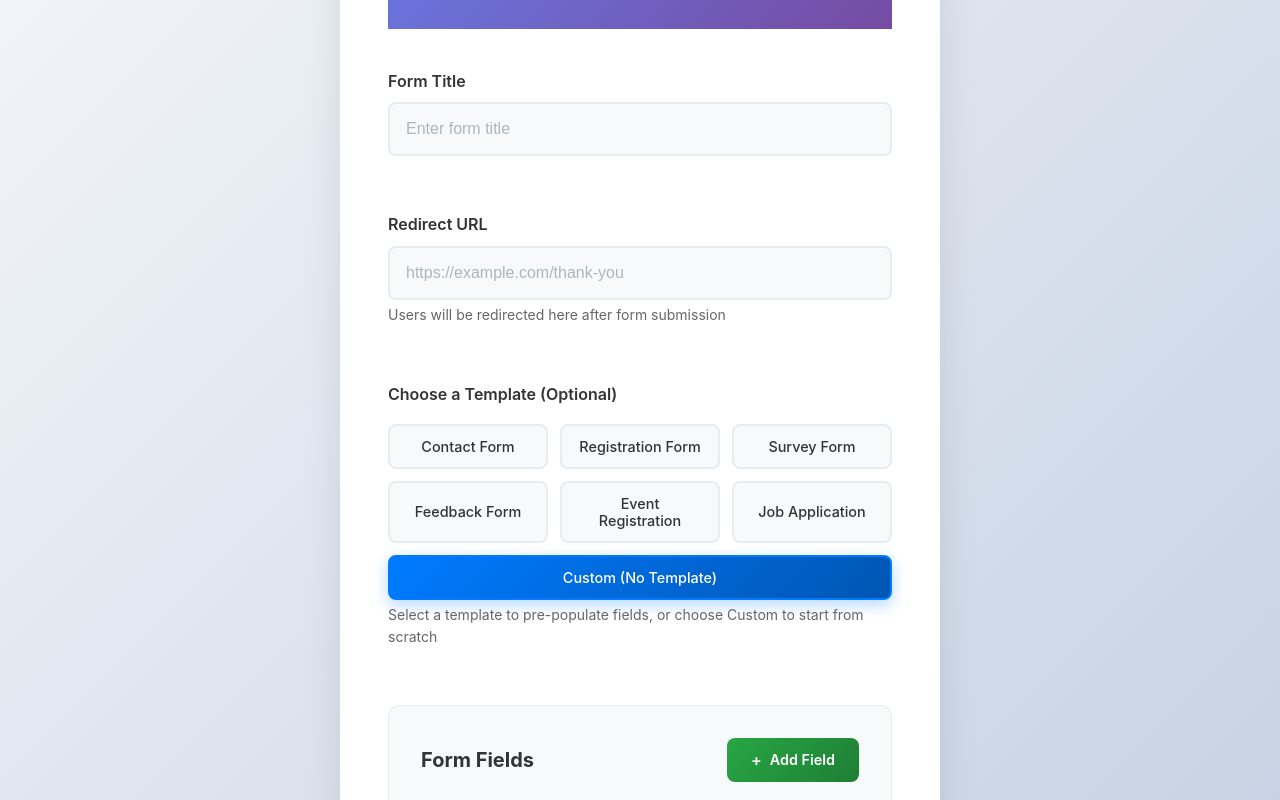
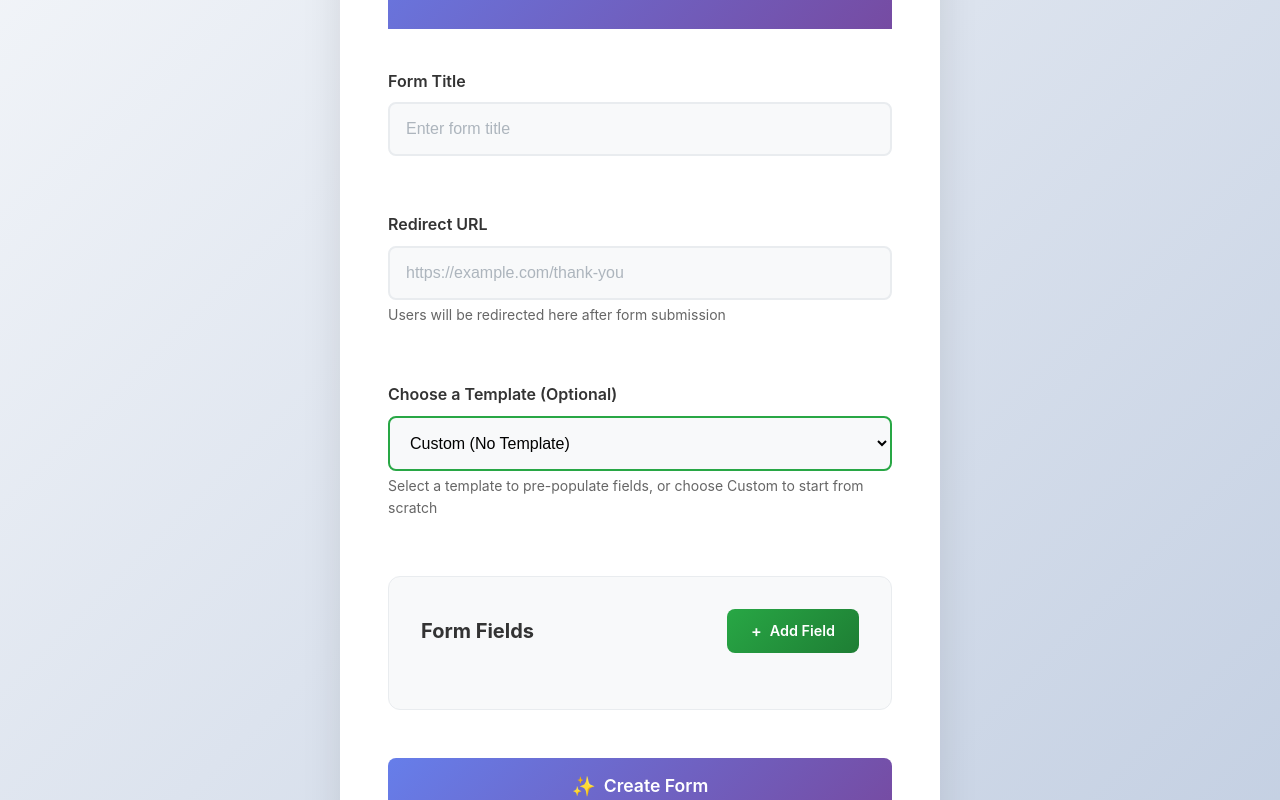
Before and after one commit to AnkitYadavMTD/Form_Team, a React (Vite) app in the folder frontend/: page /admin in a window 1280 px wide. Shown: the part 376-1176 px from the top of the page. Built offline with nearby package versions, Linux system fonts and the light colour scheme.

Commit message:
Change template selection from buttons to dropdown

```diff
--- a/frontend/src/pages/AdminCreateForm.jsx
+++ b/frontend/src/pages/AdminCreateForm.jsx
@@ -295,30 +295,20 @@ function AdminCreateForm() {
           </div>
 
           <div className="form-group">
-            <label>Choose a Template (Optional)</label>
-            <div className="template-buttons">
+            <label htmlFor="templateSelect">Choose a Template (Optional)</label>
+            <select
+              id="templateSelect"
+              value={selectedTemplate}
+              onChange={(e) => handleTemplateSelect(e.target.value)}
+              className="form-input"
+            >
+              <option value="">Custom (No Template)</option>
               {Object.entries(formTemplates).map(([key, template]) => (
-                <button
-                  key={key}
-                  type="button"
-                  className={`template-btn ${
-                    selectedTemplate === key ? "active" : ""
-                  }`}
-                  onClick={() => handleTemplateSelect(key)}
-                >
+                <option key={key} value={key}>
                   {template.name}
-                </button>
+                </option>
               ))}
-              <button
-                type="button"
-                className={`template-btn ${
-                  selectedTemplate === "" ? "active" : ""
-                }`}
-                onClick={() => handleTemplateSelect("")}
-              >
-                Custom (No Template)
-              </button>
-            </div>
+            </select>
             <small className="form-help">
               Select a template to pre-populate fields, or choose Custom to
               start from scratch
```
